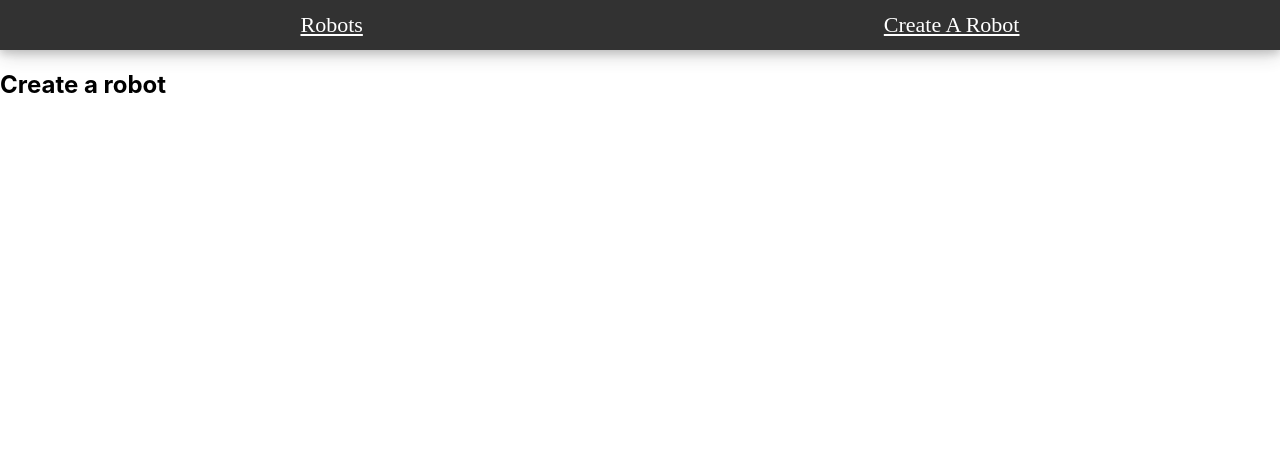
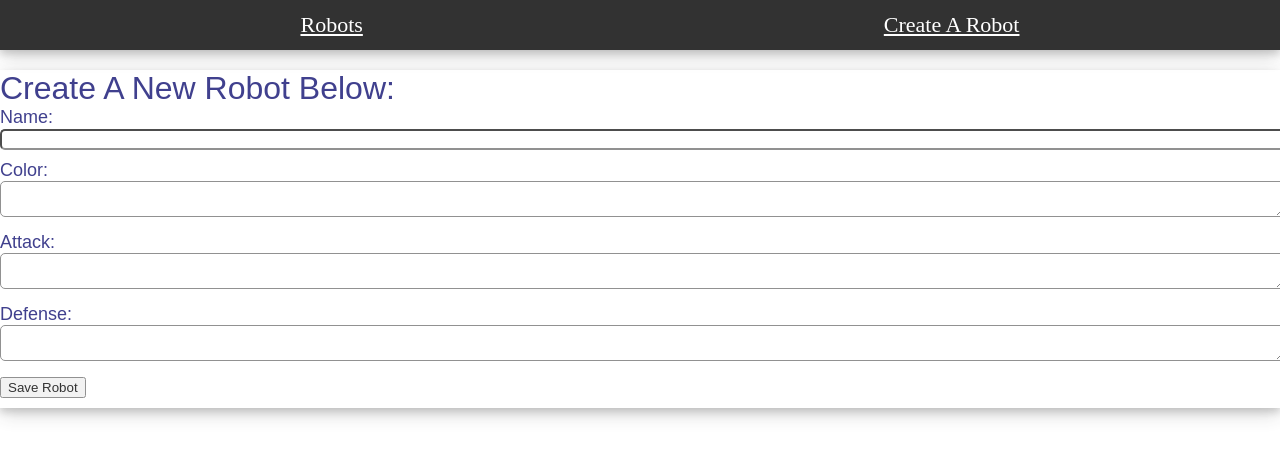
Before and after one commit to hamerjjh/aperturetest, a React (Create React App) app in the folder client/: page /create in a window 1280 px wide. Shown: the top 458 px of the page. Built offline with nearby package versions, Linux system fonts and the light colour scheme.

Commit message:
added a form that allows user to create robot fields

```diff
--- a/client/src/components/CreateRobot.js
+++ b/client/src/components/CreateRobot.js
@@ -1,5 +1,42 @@
 import React, { Component } from "react";
+import styled from "styled-components";
 
+const NewRobotFormContainer = styled.div`
+box-shadow: 0 4px 8px 0 rgba(0, 0, 0, 0.2), 0   6px 20px 0 rgba(0, 0, 0, 0.19);
+padding-top: 0px;
+padding-bottom: 10px;
+background-color: white;
+opacity: .8;
+justify-content: center;
+margin: 0 auto;
+width: 100%;
+margin-bottom: 20px;
+align-items: center;
+`
+
+const NewRobotForm = styled.div`
+margin-top: 20px;
+`
+
+const FormText = styled.div`
+margin-top: 10px;
+margin-bottom: 10px;
+font-family: 'Cabin Condensed', sans-serif;
+font-size: 18px;
+color: rgb(17, 17, 114);
+label {
+padding-right: 5px;
+margin-bottom: 5px;
+}
+textarea, input {
+border-radius: 5px;
+width: 100%
+}
+`
+
+const NewFormText = styled.div`
+font-size: 32px;
+`
 
 class CreateRobot extends Component {
     constructor(props) {
@@ -66,7 +103,33 @@ class CreateRobot extends Component {
   render() {
     return (
         <div>
-          <h2>Create a robot</h2>
+          <NewRobotFormContainer>
+            <NewRobotForm>
+
+
+              <form onSubmit={this.onSubmit}>
+                    <FormText>
+                        <NewFormText>Create A New Robot Below: </NewFormText>
+                        <label>Name: </label>
+                        <input onChange={this.onChangeName} type="text" value={this.state.name} />
+                    </FormText>
+                    <FormText>
+                        <label >Color: </label>
+                        <textarea onChange={this.onChangeColor}  type="text" value={this.state.color} />
+                    </FormText>
+                    <FormText>
+                        <label>Attack: </label>
+                        <textarea onChange={this.onChangeAttack}  type="text" value={this.state.attack} />
+                    </FormText>
+                    <FormText>
+                        <label>Defense: </label>
+                        <textarea onChange={this.onChangeDefense} type="text" value={this.state.defense} />
+                    </FormText>
+
+                    <button>Save Robot</button>
+                    </form>
+             </NewRobotForm>
+             </NewRobotFormContainer>
         </div>
     );
   }
```
